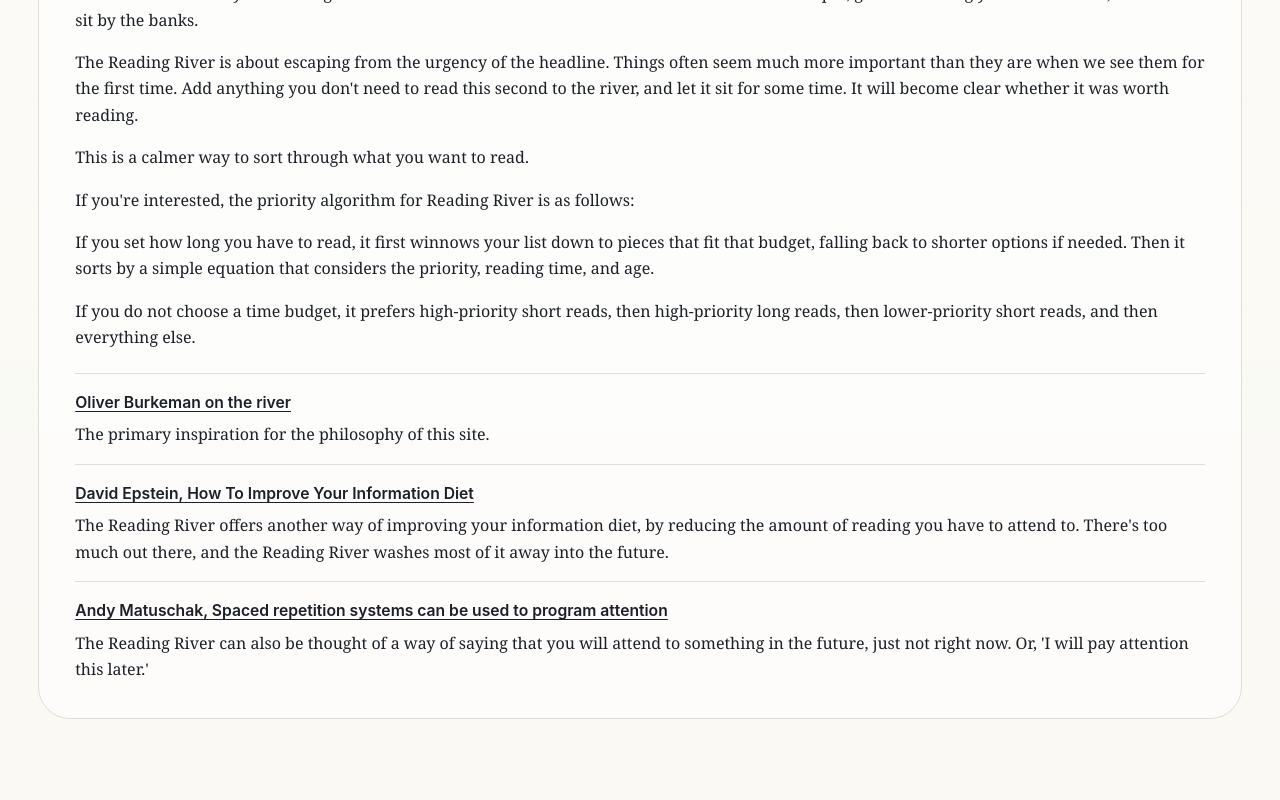
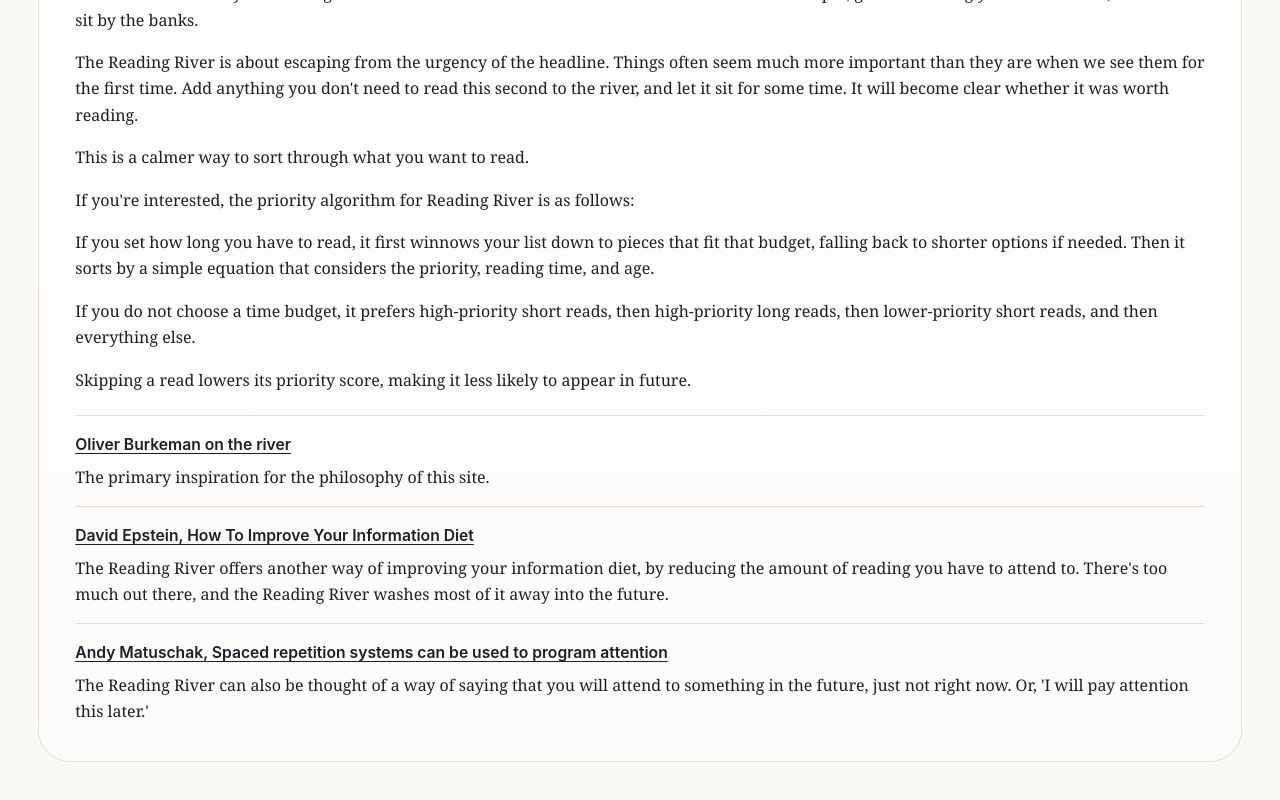
Before and after one commit to peachymomotaro/mywebsite, a Next.js app: page /reading-river/how-it-works in a window 1280 px wide. Shown: the part 964-1764 px from the top of the page. Built offline with nearby package versions, Linux system fonts and the light colour scheme; no server answers.

Commit message:
docs: update reading river how it works copy

```diff
--- a/app/reading-river/how-it-works/page.tsx
+++ b/app/reading-river/how-it-works/page.tsx
@@ -96,6 +96,9 @@ export default function HowItWorksPage() {
               then high-priority long reads, then lower-priority short reads, and then
               everything else.
             </p>
+            <p>
+              Skipping a read lowers its priority score, making it less likely to appear in future.
+            </p>
             <ul className="river-how-source-list">
               {influences.map((influence) => (
                 <li key={influence.href} className="river-how-source-item">
```
